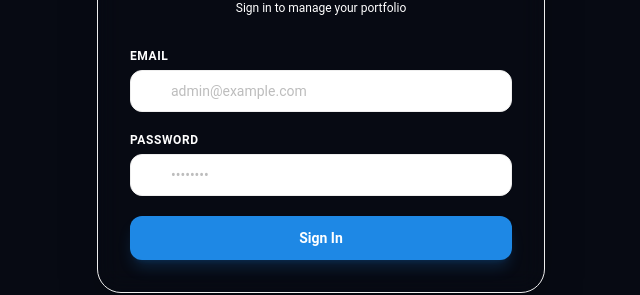
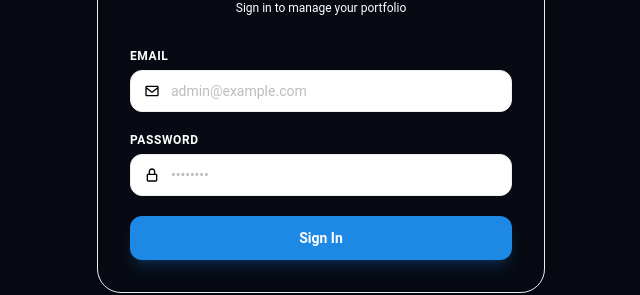
Before and after one commit to sibertechnologies1/ebenezerboadzietiroug, a React app: page /admin/login in a window 1280 px wide. Shown: the part 318-613 px from the top of the page, without its empty margins (319-959 px from the left). Built offline with nearby package versions, Linux system fonts and the light colour scheme; the HTML template or start-up script is replaced by a standard one.

Commit message:
I have updatde the input fields  of the admin login form

```diff
--- a/src/pages/AdminLogin.jsx
+++ b/src/pages/AdminLogin.jsx
@@ -44,18 +44,18 @@
 };
 
   return (
-    <div className="min-h-screen bg-[#070a13] text-white flex items-center justify-center p-4">
+    <div className="min-h-screen bg-[#070a13]  flex items-center justify-center p-4">
       <div className="w-full max-w-md bg-slate-900/40 border border-slate-800/80 rounded-3xl p-8 backdrop-blur-md shadow-2xl">
         <div className="text-center space-y-2 mb-8">
           <div className="w-12 h-12 bg-blue-600/20 border border-blue-500/30 rounded-2xl flex items-center justify-center mx-auto text-blue-400 text-2xl">
             <BiLockAlt />
           </div>
-          <h1 className="text-2xl font-bold">Admin Portal</h1>
-          <p className="text-xs text-slate-400">Sign in to manage your portfolio</p>
+          <h1 className="text-2xl font-bold text-white">Admin Portal</h1>
+          <p className="text-xs text-slate-400 text-white">Sign in to manage your portfolio</p>
         </div>
 
         {error && (
-          <div className="mb-6 p-3 bg-red-500/10 border border-red-500/20 rounded-xl flex items-center gap-2 text-xs text-red-400">
+          <div className="mb-6 p-3 bg-red-500/10 border  border-red-500/20 rounded-xl flex items-center gap-2 text-xs text-red-400">
             <BiErrorCircle className="text-base flex-shrink-0" />
             <span>{error}</span>
           </div>
@@ -63,7 +63,7 @@
 
         <form onSubmit={handleSubmit} className="space-y-5">
           <label className="flex flex-col gap-1.5">
-            <span className="text-xs font-semibold uppercase tracking-wider text-slate-300">Email</span>
+            <span className="text-xs font-semibold uppercase tracking-wider text-slate-300  text-white">Email</span>
             <div className="relative">
               <BiEnvelope className="absolute left-3.5 top-1/2 -translate-y-1/2 text-slate-500 text-base" />
              <input
@@ -72,14 +72,14 @@
                 value={credentials.email}
                 onChange={handleChange}
                 required
-                className="w-full bg-slate-950/60 border border-slate-800 rounded-xl pl-10 pr-4 py-2.5 text-sm  placeholder-slate-500 focus:outline-none focus:border-blue-500"
+                className="w-full  border border-slate-700 rounded-xl pl-10 pr-4 py-2.5 text-sm  placeholder-slate-400 focus:outline-none focus:border-blue-500 focus:ring-2 focus:ring-blue-500/20 transition duration-200"
                 placeholder="admin@example.com"
          />
             </div>
           </label>
 
-          <label className="flex flex-col gap-1.5">
-            <span className="text-xs font-semibold uppercase tracking-wider text-slate-300">Password</span>
+          <label className="flex flex-col gap-1.5 ">
+            <span className="text-xs font-semibold uppercase tracking-wider text-slate-300 text-white">Password</span>
             <div className="relative">
               <BiLockAlt className="absolute left-3.5 top-1/2 -translate-y-1/2 text-slate-500 text-base" />
                <input
@@ -88,7 +88,7 @@
                   value={credentials.password}
                   onChange={handleChange}
                   required
-                className="w-full bg-slate-950/60 border border-slate-800 rounded-xl pl-10 pr-4 py-2.5 text-sm  placeholder-slate-500 focus:outline-none focus:border-blue-500"
+                  className="w-full border border-slate-700 rounded-xl pl-10 pr-4 py-2.5 text-sm  placeholder-slate-400 focus:outline-none focus:border-blue-500 focus:ring-2 focus:ring-blue-500/20 transition duration-200"
                   placeholder="••••••••"
                 />
             </div>
```
Lines whose indentation alone changed are shown as unchanged.
